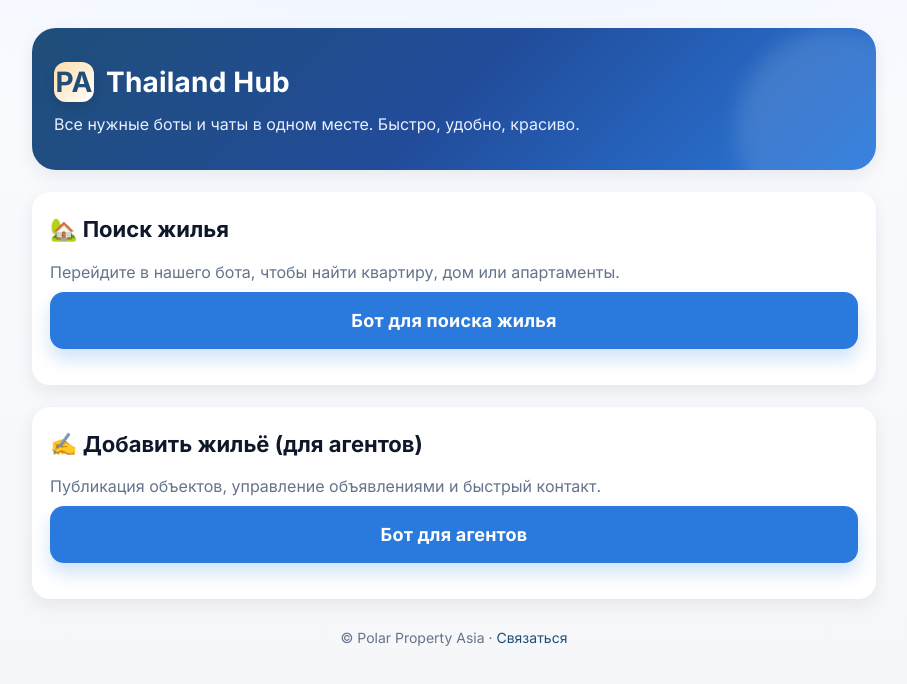
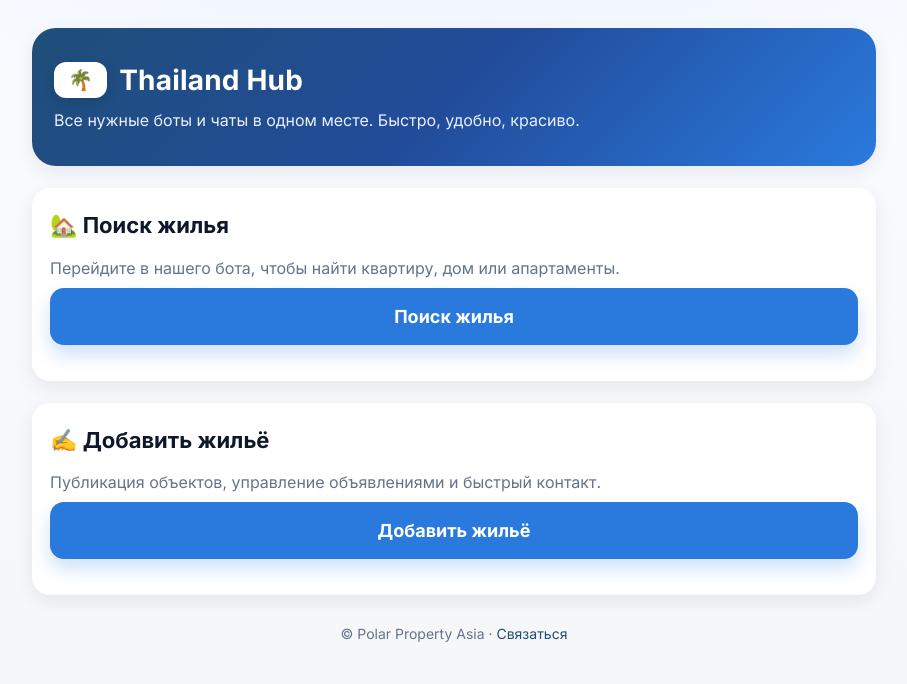
Before and after one commit to enkydanilov-bot/thailandhub_web, a plain HTML site: page index.html in a window 1280 px wide. Shown: the whole page, without its empty margins (186-1093 px from the left). Drawn offline with Linux system fonts and the light colour scheme.

Commit message:
Update index.html

```diff
--- a/index.html
+++ b/index.html
@@ -6,23 +6,20 @@
   <title>Thailand Hub — Polar Property Asia</title>
   <meta name="description" content="Все нужные боты и чаты в одном месте: поиск жилья и добавление объявлений для агентов." />
 
-  <!-- Шрифты -->
   <link rel="preconnect" href="https://fonts.gstatic.com" crossorigin>
   <link href="https://fonts.googleapis.com/css2?family=Inter:wght@400;600;700&display=swap" rel="stylesheet">
 
   <style>
     :root{
-      --bg:#f5f6f8;            /* светлый фон */
-      --ink:#0f172a;           /* основной текст */
-      --muted:#64748b;         /* вторичный текст */
-      --primary:#1f4e79;       /* глубокий синий (бренд) */
-      --accent:#2a7ade;        /* акцентный синий (кнопки) */
-      --sand:#efe7dc;          /* песочный */
-      --card:#ffffff;          /* карточки */
+      --bg:#f5f6f8;
+      --ink:#0f172a;
+      --muted:#64748b;
+      --primary:#1f4e79;
+      --accent:#2a7ade;
+      --card:#ffffff;
       --radius:18px;
       --shadow:0 6px 18px rgba(15,23,42,.08);
     }
-
     *{box-sizing:border-box}
     html,body{height:100%}
     body{
@@ -34,18 +31,14 @@
         linear-gradient(180deg, #fafbff 0%, #f5f6f8 100%);
       background-color:var(--bg);
     }
-
     .wrap{
       max-width:880px;
       margin:0 auto;
       padding:28px 18px 56px;
     }
-
-    /* Шапка */
     .hero{
       border-radius:calc(var(--radius) + 6px);
-      background:
-        linear-gradient(135deg, #1f4e79 0%, #224c9a 50%, #2a7ade 100%);
+      background:linear-gradient(135deg, #1f4e79 0%, #224c9a 50%, #2a7ade 100%);
       color:#fff;
       padding:34px 22px;
       box-shadow:var(--shadow);
@@ -53,30 +46,29 @@
       position:relative;
       isolation:isolate;
     }
-    .hero::after{
-      content:"";
-      position:absolute; inset:auto -60px -60px auto;
-      width:200px; height:200px; border-radius:50%;
-      background:linear-gradient(135deg, #ffffff40, #ffffff10);
-      filter:blur(10px); opacity:.6;
-    }
     .brand{
       display:flex; align-items:center; gap:12px;
       font-weight:700; letter-spacing:.2px;
       font-size:28px;
     }
     .brand-badge{
-      width:40px; height:40px; border-radius:12px;
-      background:linear-gradient(135deg,#ffdca8,#fff);
-      color:#1f4e79; display:grid; place-items:center;
-      font-weight:800; box-shadow:0 4px 12px rgba(0,0,0,.12);
+      padding:8px 14px;
+      border-radius:12px;
+      background:#fff;
+      color:#1f4e79;
+      font-weight:700;
+      font-size:18px;
+      box-shadow:0 4px 12px rgba(0,0,0,.12);
+    }
+    .brand-badge span{
+      font-size:20px;
+      display:block;
+      line-height:1;
     }
     .subtitle{
       margin:10px 0 0;
       color:#e9efff; line-height:1.5;
     }
-
-    /* Карточки-секции */
     .section{
       background:var(--card);
       border-radius:var(--radius);
@@ -91,78 +83,49 @@
       display:flex; align-items:center; gap:10px;
     }
     .section .hint{ color:var(--muted); margin-bottom:6px; }
-
-    /* Кнопки */
     .btn{
-      -webkit-tap-highlight-color:transparent;
       appearance:none; border:0; text-decoration:none;
       display:block; width:100%;
       margin:10px 0; cursor:pointer;
       padding:18px 20px;
       border-radius:14px; text-align:center;
-      font-weight:700; font-size:18px; letter-spacing:.2px;
+      font-weight:700; font-size:18px;
       color:#fff; background:var(--accent);
       box-shadow:0 10px 18px rgba(42,122,222,.22);
-      transform:translateY(0); transition:.18s ease;
+      transition:.18s ease;
     }
     .btn:hover{ transform:translateY(-2px); box-shadow:0 14px 22px rgba(42,122,222,.28) }
-    .btn:active{ transform:translateY(0) scale(.99) }
-
-    .btn--ghost{
-      background:transparent; color:var(--primary);
-      border:2px solid #d9e6ff;
-      box-shadow:none;
-    }
-    .btn--ghost:hover{ background:#f0f6ff }
-
-    .row{ display:grid; gap:12px }
-    @media (min-width:700px){
-      .row{ grid-template-columns:1fr 1fr }
-    }
-
-    /* Футер */
     .footer{
       text-align:center; color:var(--muted);
       margin-top:30px; font-size:14px;
     }
     .footer a{ color:var(--primary); text-decoration:none }
     .footer a:hover{ text-decoration:underline }
-
-    /* Небольшая «оживлялка» */
-    .pop{ animation:pop .5s ease .05s both }
-    .fade{ animation:fade .6s ease .1s both }
-    @keyframes pop{ from{transform:translateY(6px); opacity:0} to{transform:none; opacity:1}}
-    @keyframes fade{ from{opacity:0} to{opacity:1}}
   </style>
 </head>
 <body>
   <div class="wrap">
-    <!-- Hero -->
-    <header class="hero pop">
+    <header class="hero">
       <div class="brand">
-        <div class="brand-badge">PA</div>
+        <div class="brand-badge"><span>🌴</span></div>
         Thailand Hub
       </div>
       <p class="subtitle">Все нужные боты и чаты в одном месте. Быстро, удобно, красиво.</p>
     </header>
 
-    <!-- Поиск жилья -->
-    <section class="section fade">
+    <section class="section">
       <h2>🏡 Поиск жилья</h2>
       <p class="hint">Перейдите в нашего бота, чтобы найти квартиру, дом или апартаменты.</p>
-      <a class="btn" href="https://t.me/RentalPattaya_bot" target="_blank" rel="noopener">Бот для поиска жилья</a>
-      <!-- Если позже понадобится чат — можно оставить «прозрачную» кнопку -->
-      <!-- <a class="btn btn--ghost" href="#" target="_blank" rel="noopener">Чат «Ищу жильё»</a> -->
+      <a class="btn" href="https://t.me/RentalPattaya_bot" target="_blank" rel="noopener">Поиск жилья</a>
     </section>
 
-    <!-- Для агентов -->
-    <section class="section fade">
-      <h2>✍️ Добавить жильё (для агентов)</h2>
+    <section class="section">
+      <h2>✍️ Добавить жильё</h2>
       <p class="hint">Публикация объектов, управление объявлениями и быстрый контакт.</p>
-      <a class="btn" href="https://t.me/AGENTS_Pattayarent_bot" target="_blank" rel="noopener">Бот для агентов</a>
+      <a class="btn" href="https://t.me/AGENTS_Pattayarent_bot" target="_blank" rel="noopener">Добавить жильё</a>
     </section>
 
-    <footer class="footer fade">
+    <footer class="footer">
       © Polar Property Asia · <a href="https://t.me/RentalPattaya_bot" target="_blank" rel="noopener">Связаться</a>
     </footer>
   </div>
```
